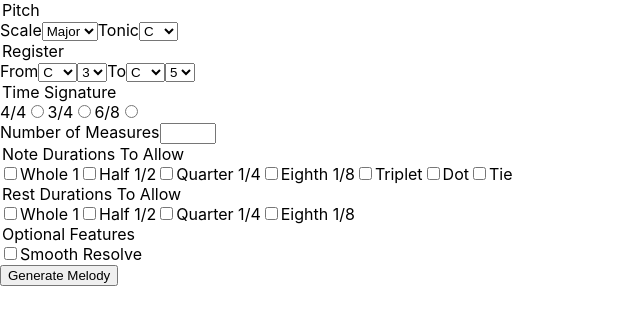
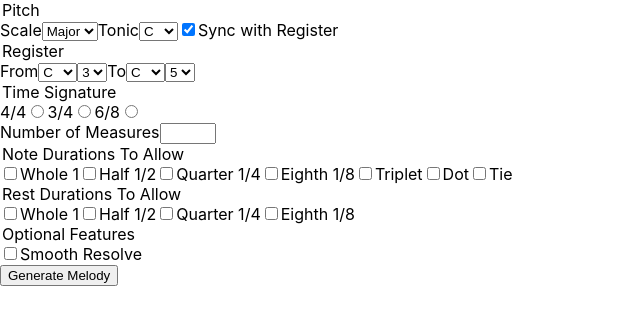
Before and after one commit to technikka/Abnormelodies_UI, a React (Create React App) app: page / in a window 1280 px wide. Shown: the top 324 px of the page, without its empty margins (0-640 px from the left). Built offline with nearby package versions, Linux system fonts and the light colour scheme.

Commit message:
add feature where Register tonics sync with selected scale tonic on change for user convience, feature can be de-selected at checkbox

```diff
--- a/src/components/Form.js
+++ b/src/components/Form.js
@@ -10,8 +10,8 @@ const Form = (props) => {
   const [tonic, setTonic] = useState("C");
   const [scale, setScale] = useState("major");
 
-  const [note_start, setNoteStart] = useState("C");
-  const [note_end, setNoteEnd] = useState("C");
+  const [note_start, setNoteStart] = useState(tonic);
+  const [note_end, setNoteEnd] = useState(tonic);
   const [octave_start, setOctaveStart] = useState("3");
   const [octave_end, setOctaveEnd] = useState("5");
 
@@ -37,9 +37,19 @@ const Form = (props) => {
     "smooth_resolve": false
   });
 
+  const [syncTonics, setSyncTonics] = useState(true);
+
   const handleTonicChange = (event) => {
     setTonic(event.target.value);
+    if (syncTonics === true) {
+      setNoteStart(event.target.value);
+      setNoteEnd(event.target.value);
+    }
   };
+
+  const handleSyncTonicsChange = () => {
+    setSyncTonics(!syncTonics);
+  }
 
   const handleScaleChange = (event) => {
     setScale(event.target.value);
@@ -124,6 +134,8 @@ const Form = (props) => {
         handleOctaveStartChange={handleOctaveStartChange}
         octave_end={octave_end}
         handleOctaveEndChange={handleOctaveEndChange}
+        syncTonics={syncTonics}
+        handleSyncTonicsChange={handleSyncTonicsChange}
       />
       <FormTimeSignature
         handleTimeSignatureChange={handleTimeSignatureChange}
--- a/src/components/FormPitch.js
+++ b/src/components/FormPitch.js
@@ -92,6 +92,14 @@ const FormPitch = (props) => {
         {tonicOptions()}
       </select>
 
+      <input
+        type="checkbox"
+        checked={props.syncTonics}
+        onChange={props.handleSyncTonicsChange}
+        name="syncTonics"
+      />
+      <label htmlFor="syncTonics">Sync with Register</label>
+
       <FormPitchRegister
         note_start={props.note_start}
         handleNoteStartChange={props.handleNoteStartChange}
```
